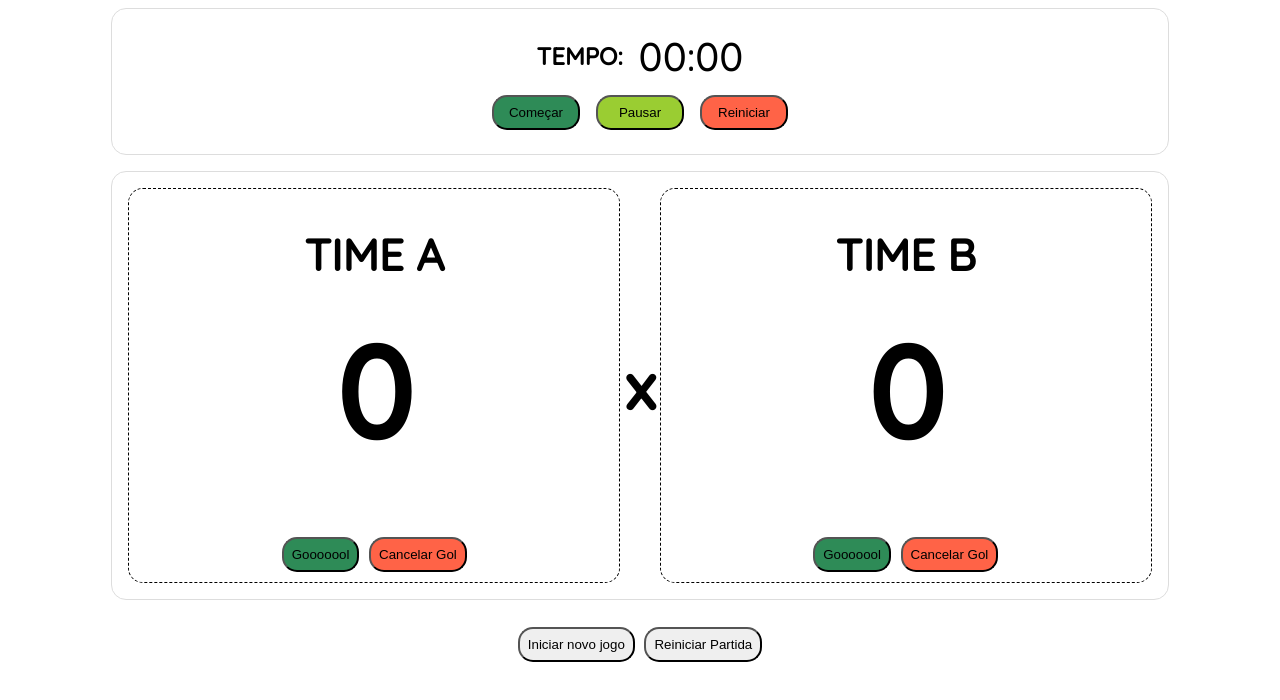
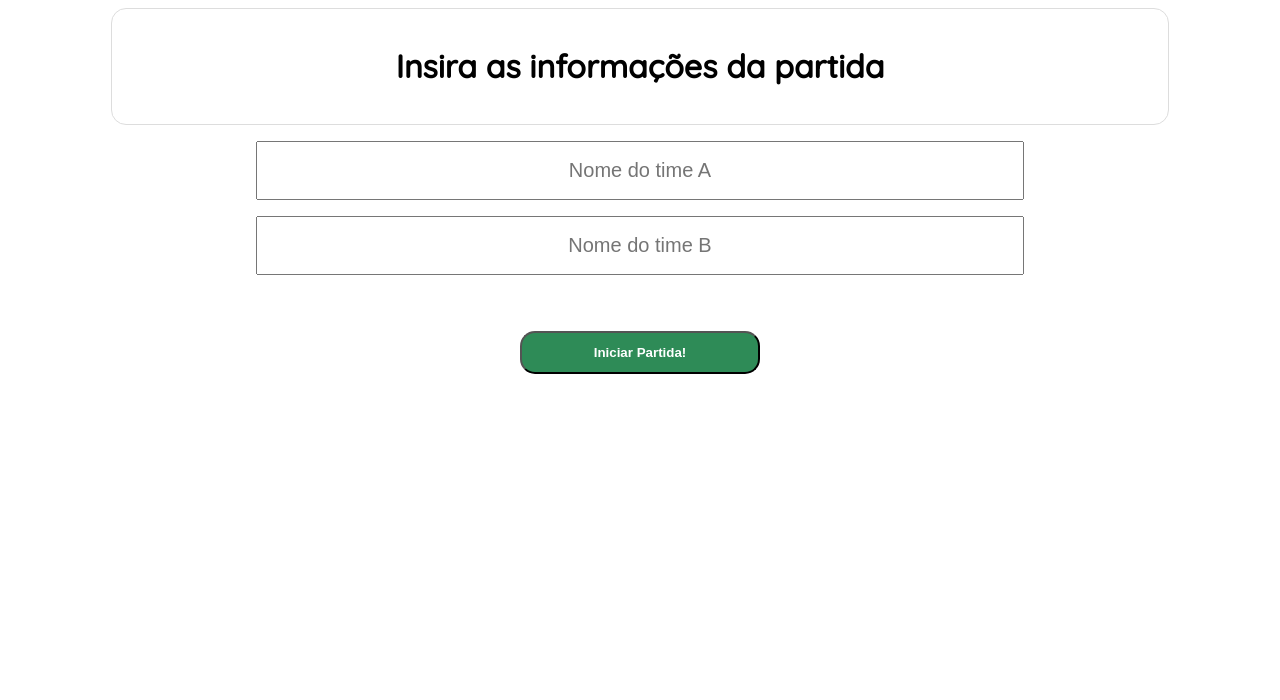
Before and after one commit to matheusvancoll/placar-online, a React (Create React App) app: page /placar in a window 1280 px wide. Shown: the top 700 px of the page. Built offline with nearby package versions, Linux system fonts and the light colour scheme.

Commit message:
clean code

```diff
--- a/src/App.js
+++ b/src/App.js
@@ -1,13 +1,10 @@
 import './App.css';
-import { BrowserRouter } from 'react-router-dom'
 
-import RouterPages from './pages/Router'
+import Placar from './pages/Placar'
 
 function App() {
   return (
-    <BrowserRouter>
-        <RouterPages className="App"/>
-    </BrowserRouter>
+    <Placar />
   );
 }
 
--- a/src/pages/Placar/Placar.css
+++ b/src/pages/Placar/Placar.css
@@ -1,3 +1,44 @@
+/* Config Palcar */
+.config-placar__container {
+  width: 100%;
+  display: flex;
+  flex-direction: column;
+  align-items: center;
+}
+
+.title__container {
+  width: 80%;
+  margin: 0.5rem;
+  padding: 1rem;
+  text-align: center;
+  border: 1px solid #dddddd;
+  border-radius: 15px;
+}
+
+.info-partida-form {
+  width: 60%;
+  display: flex;
+  flex-direction: column;
+}
+
+.info-partida-form input {
+  padding: 1rem 0;
+  margin: 0.5rem 0;
+  text-align: center;
+  font-size: 1.25rem;
+}
+
+.config-placar__container button {
+  width: 15rem;
+  padding: 0.75rem 0.75rem;
+  margin-top: 3rem;
+  border-radius: 15px;
+  background-color: seagreen;
+  color: #fff;
+  font-weight: 700;
+}
+
+
 /* Style geral do placar */
 .placar__container {
   width: 100%;
@@ -98,14 +139,6 @@
   background-color: tomato;
 }
 
-/*
-.a {
-  background-color: cornflowerblue
-}
-
-.b {
-  background-color: coral;
-} */
 
 .placar__reset {
   margin-top: 1rem;
--- a/src/pages/Placar/index.js
+++ b/src/pages/Placar/index.js
@@ -1,26 +1,72 @@
 import React, { useState, useEffect } from 'react'
-import { Link } from 'react-router-dom'
 import './Placar.css'
 
-function PlacarOnline(props){
+export default function PlacarOnline(props){
+
+  const [TypePlacar,setTypePlacar] = useState("config")
+
+  const initialName = {
+    timeA: 'Time A',
+    timeB: 'Time B'
+  }
+  const [NomeTime, setNomeTime] = useState(initialName)
+
+
   const [GolsTimeA, setGolsTimeA] = useState(0)
   const [GolsTimeB, setGolsTimeB] = useState(0)
 
   const [Timer, setTimer] = useState(0)
   const [TimerOn, setTimerOn] = useState(false)
 
-  function marcarGolsTimeA() {
-    setGolsTimeA(GolsTimeA + 1)
+
+  useEffect(() => {
+    let interval = null
+
+    if(TimerOn){
+      interval = setInterval(() => {
+          setTimer(prevTime => prevTime + 100)
+        },100)
+      }else{
+        clearInterval(interval)
       }
 
+      return () => clearInterval(interval)
+
+    }, [TimerOn])
+
+  if ( TypePlacar == "config") {
+    return configPlacar()
+  }
+  if ( TypePlacar == "placar" ) {
+    return placar (NomeTime.timeA, NomeTime.timeB)
+  }
+
+  function configPlacar() {
+    function nomeiaTime(ev) {
+      const { name, value } = ev.target
+      setNomeTime({ ...NomeTime, [name]: value})
+    }
+
+    return(
+      <div className="config-placar__container">
+        <div className="title__container">
+          <h1>Insira as informações da partida</h1>
+        </div>
+        <form className="info-partida-form">
+          <input type="text" placeholder="Nome do time A" name="timeA" id="timeA" onChange={nomeiaTime}/>
+          <input type="text" placeholder="Nome do time B" name="timeB"id="timeB" onChange={nomeiaTime}/>
+        </form>
+        <button id="start" type="button" onClick={()=> setTypePlacar("placar")}>Iniciar Partida!</button>
+      </div>
+    )
+  }
+
+
+  function placar(timeA, timeB) {
     function anularGolsTimeA(){
       if(GolsTimeA > 0){
         setGolsTimeA(GolsTimeA - 1)
       }
-  }
-
-  function marcarGolsTimeB() {
-    setGolsTimeB(GolsTimeB + 1)
     }
 
     function anularGolsTimeB(){
@@ -39,24 +85,11 @@ function PlacarOnline(props){
 
     function resetAll() {
       confirmarReset()
+      setTypePlacar("config")
       setGolsTimeA(0)
       setGolsTimeB(0)
     }
 
-  useEffect(() => {
-    let interval = null
-
-    if(TimerOn){
-      interval = setInterval(() => {
-        setTimer(prevTime => prevTime + 100)
-      },100)
-    }else{
-      clearInterval(interval)
-    }
-
-    return () => clearInterval(interval)
-
-  }, [TimerOn])
 
     return(
       <div className="placar__container">
@@ -70,35 +103,28 @@ function PlacarOnline(props){
           <button type="button" id="btnPause" onClick={() => setTimerOn(false)}>Pausar</button>
           <button type="button" id="btnResume" onClick={confirmarReset}>Reiniciar</button>
         </div>
-
         <div className="times__container">
           <div className="placar__time a">
-          <h1>{props.timeA}</h1>
+            <h1>{timeA}</h1>
             <h4>{GolsTimeA}</h4>
-          <button type="button" className="gol-validado" onClick={marcarGolsTimeA}>Gooooool</button>
+            <button type="button" className="gol-validado" onClick={()=> setGolsTimeA(GolsTimeA + 1)}>Gooooool</button>
             <button type="button" className="gol-cancelado" onClick={anularGolsTimeA}>Cancelar Gol</button>
           </div>
-
           <div className="divisor">
             <h1>x</h1>
           </div>
-
           <div className="placar__time b">
-          <h1>{props.timeB}</h1>
+            <h1>{timeB}</h1>
             <h4>{GolsTimeB}</h4>
-          <button type="button" className="gol-validado" onClick={marcarGolsTimeB}>Gooooool</button>
+            <button type="button" className="gol-validado" onClick={()=> setGolsTimeB(GolsTimeB + 1)}>Gooooool</button>
             <button type="button" className="gol-cancelado" onClick={anularGolsTimeB}>Cancelar Gol</button>
           </div>
         </div>
-
         <div className="placar__reset">
-        <Link to="/">
           <button type="button" onClick={resetAll}>Iniciar novo jogo</button>
-        </Link>
           <button type="button" onClick={resetAll}>Reiniciar Partida</button>
         </div>
       </div>
     )
   }
-
-export default PlacarOnline
+}
--- a/src/pages/Router/ConfigPlacar.css
+++ /dev/null
@@ -1,38 +0,0 @@
-.config-placar__container {
-  width: 100%;
-  display: flex;
-  flex-direction: column;
-  align-items: center;
-}
-
-.title__container {
-  width: 80%;
-  margin: 0.5rem;
-  padding: 1rem;
-  text-align: center;
-  border: 1px solid #dddddd;
-  border-radius: 15px;
-}
-
-.info-partida-form {
-  width: 60%;
-  display: flex;
-  flex-direction: column;
-}
-
-.info-partida-form input {
-  padding: 1rem 0;
-  margin: 0.5rem 0;
-  text-align: center;
-  font-size: 1.25rem;
-}
-
-.config-placar__container button {
-  width: 15rem;
-  padding: 0.75rem 0.75rem;
-  margin-top: 3rem;
-  border-radius: 15px;
-  background-color: seagreen;
-  color: #fff;
-  font-weight: 700;
-}
--- a/src/pages/Router/index.js
+++ /dev/null
@@ -1,44 +0,0 @@
-import React, { useState } from 'react'
-import './ConfigPlacar.css'
-import { Switch, Route, Link } from 'react-router-dom'
-
-import PlacarOnline from '../Placar'
-
-function RouterDirect () {
-  const initialName = {
-    timeA: 'Time A',
-    timeB: 'Time B'
-  }
-
-  const [NomeTime, setNomeTime] = useState(initialName)
-
-  function nomeiaTime(ev) {
-    const { name, value } = ev.target
-    setNomeTime({ ...NomeTime, [name]: value})
-  }
-
-  return(
-    <Switch>
-      <Route exact path="/">
-        <div className="config-placar__container">
-          <div className="title__container">
-            <h1>Insira as informações da partida</h1>
-          </div>
-          <form className="info-partida-form">
-            <input type="text" placeholder="Nome do time A" name="timeA" id="timeA" onChange={nomeiaTime}/>
-            <input type="text" placeholder="Nome do time B" name="timeB"id="timeB" onChange={nomeiaTime}/>
-          </form>
-          <Link to="/placar">
-            <button id="start" type="button">Iniciar Partida!</button>
-          </Link>
-        </div>
-      </Route>
-
-      <Route exact path="/placar">
-        <PlacarOnline timeA={NomeTime.timeA} timeB={NomeTime.timeB} />
-      </Route>
-    </Switch>
-  )
-}
-
-export default RouterDirect
```
Lines whose indentation alone changed are shown as unchanged.
